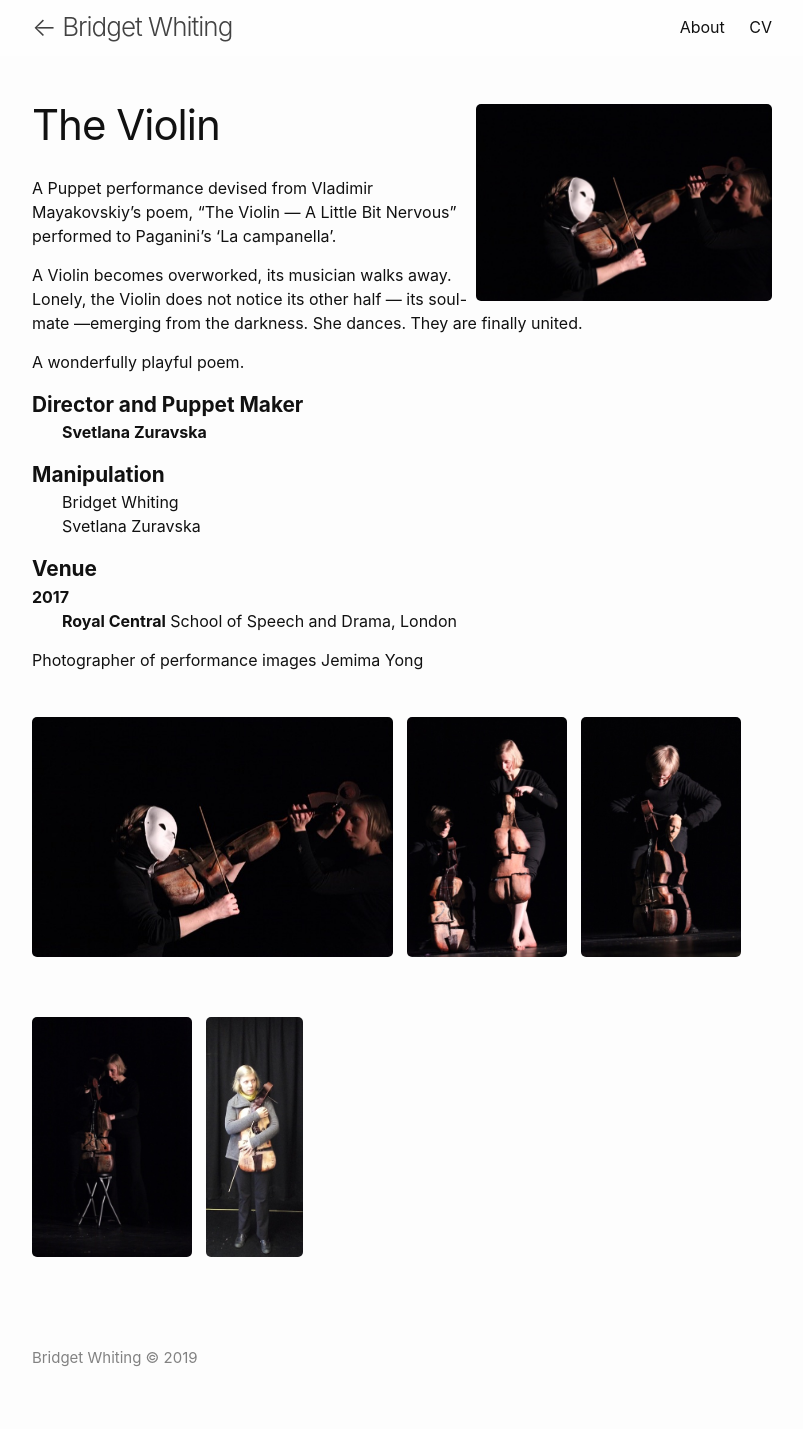
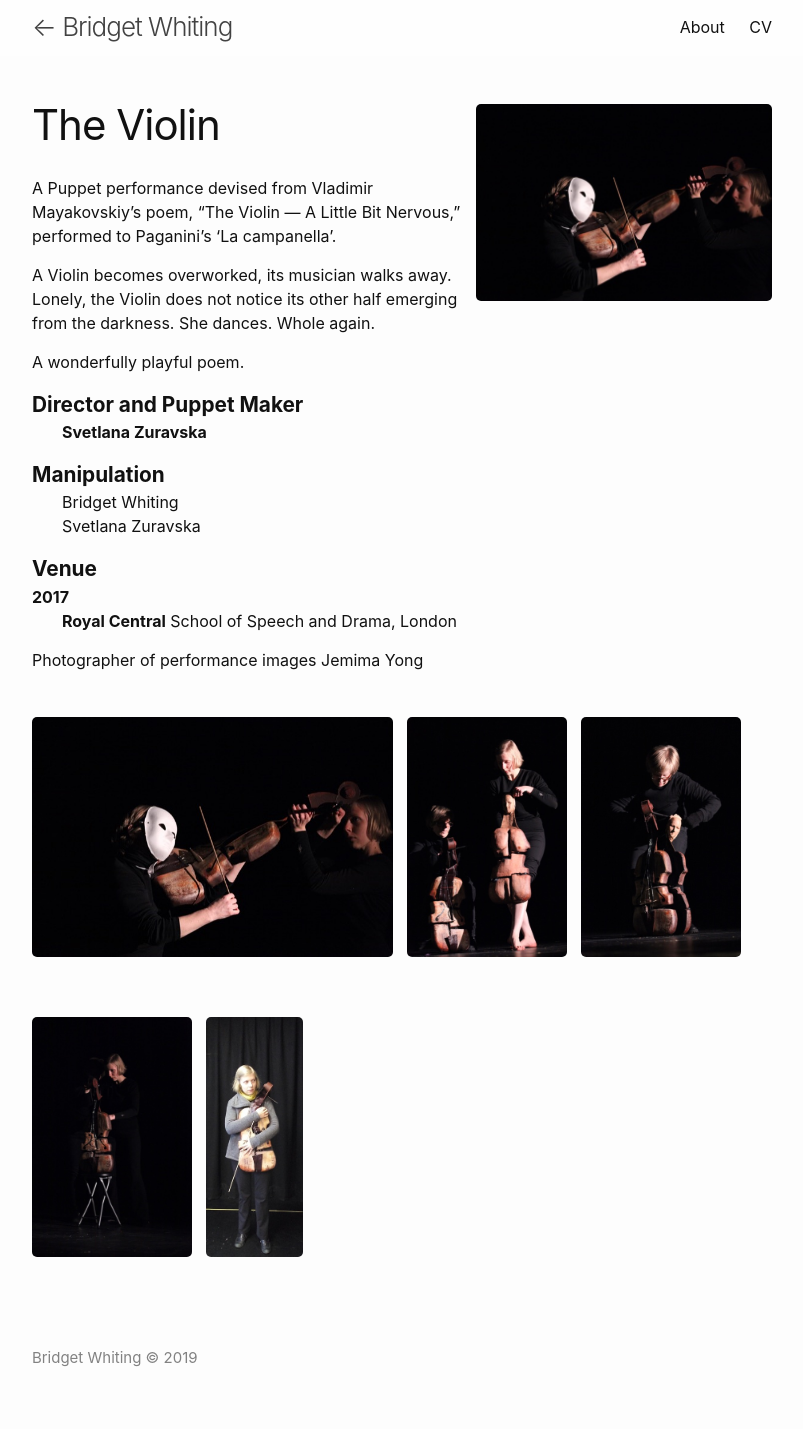
Before and after one commit to markwhiting/bridget, a Jekyll site: the page built from _projects/violin.markdown, in a window 1280 px wide. Shown: the whole page, without its empty margins (238-1041 px from the left). Built offline with Jekyll 4.4.1, drawn with Linux system fonts in a browser that asks for light colours.

Commit message:
edited text

```diff
--- a/_projects/violin.markdown
+++ b/_projects/violin.markdown
@@ -5,9 +5,9 @@ start: 2017-10-02
 end: 2017-11-24
 ---
 
-A Puppet performance devised from Vladimir Mayakovskiy’s poem, “The Violin — A Little Bit Nervous” performed to Paganini’s ‘La campanella’.
+A Puppet performance devised from Vladimir Mayakovskiy’s poem, “The Violin — A Little Bit Nervous,” performed to Paganini’s ‘La campanella’.
 
-A Violin becomes overworked, its musician walks away. Lonely, the Violin does not notice its other half — its soul-mate —emerging from the darkness. She dances. They are finally united.
+A Violin becomes overworked, its musician walks away. Lonely, the Violin does not notice its other half emerging from the darkness. She dances. Whole again.
 
 A wonderfully playful poem.
 
```
